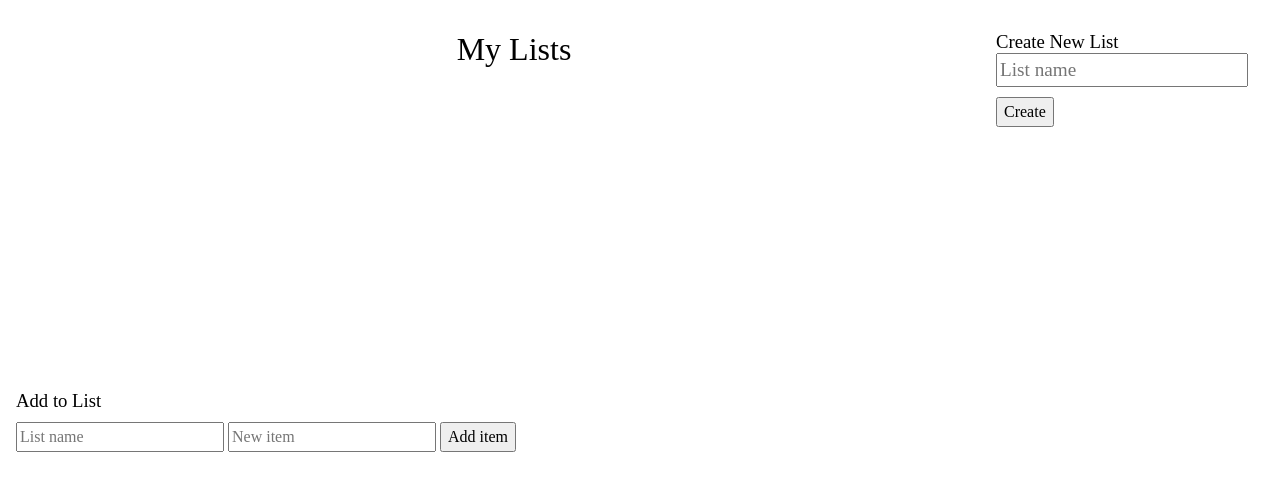
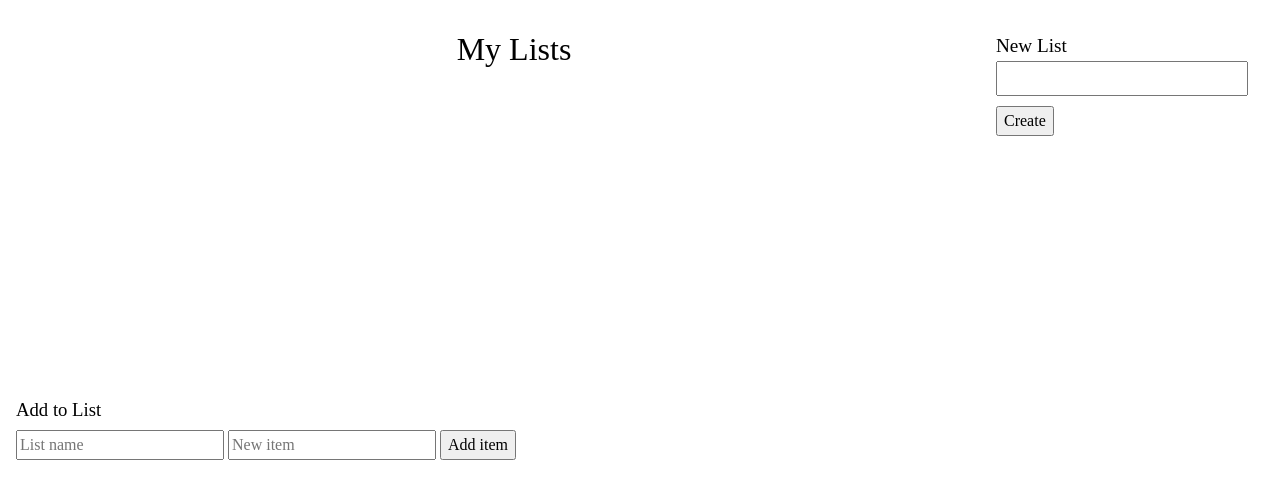
Before and after one commit to nbarnabee/listmaker, a plain HTML site: page index.html in a window 1280 px wide. Drawn offline with Linux system fonts and the light colour scheme.

Commit message:
Rewrite new-list section

```diff
--- a/index.html
+++ b/index.html
@@ -12,9 +12,8 @@
       <header>
         <h1>My Lists</h1>
         <section class="new-list">
-          <h3>Create New List</h3>
-          <label for="new-list">
-          <input type="text" id="new-list" class="new-list" placeholder="List name"/></label>
+          <label for="new-list">New List
+          <input type="text" id="new-list" class="new-list"/></label>
           <button type="button" class="make-list"">Create</button>
         </section>
       </header>
```
